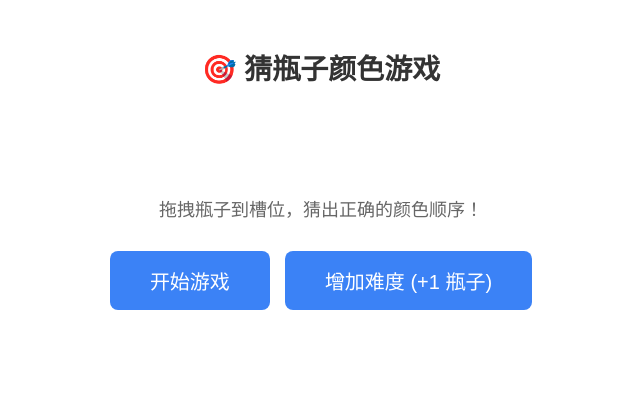
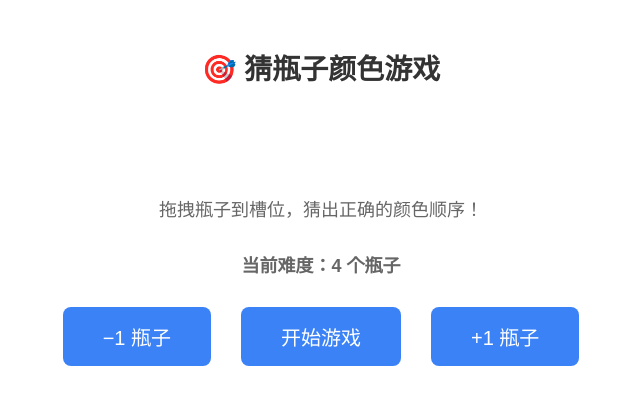
Before and after one commit to Ren-Xin-Yu/Bottle-Guess-Game, a React (Vite) app: page / in a window 1280 px wide. Shown: the top 404 px of the page, without its empty margins (319-959 px from the left). Built offline with nearby package versions, Linux system fonts and the light colour scheme.

Commit message:
Initialize the game

```diff
--- a/src/App.jsx
+++ b/src/App.jsx
@@ -5,20 +5,24 @@ const BASE_COLORS = ["red", "blue", "green", "yellow"];
 const EXTRA_COLORS = ["purple", "orange", "pink", "cyan"];
 
 export default function App() {
+  /* ---------- 难度 ---------- */
   const [colors, setColors] = useState([...BASE_COLORS]);
-  const [numSlots, setNumSlots] = useState(4); // 初始槽位数量
+  const [numSlots, setNumSlots] = useState(4);
 
+  /* ---------- 游戏状态 ---------- */
   const [answer, setAnswer] = useState([]);
-  const [guess, setGuess] = useState(Array(numSlots).fill(null));
+  const [guess, setGuess] = useState(Array(4).fill(null));
   const [history, setHistory] = useState([]);
   const [gameStarted, setGameStarted] = useState(false);
   const [gameWon, setGameWon] = useState(false);
+  const [showAnswer, setShowAnswer] = useState(false);
+  const [showHistory, setShowHistory] = useState(true);
 
+  /* ---------- 拖拽 ---------- */
   const [dragIndex, setDragIndex] = useState(null);
   const [dragColor, setDragColor] = useState(null);
 
-  const [showHistory, setShowHistory] = useState(true);
-
+  /* ---------- 开始游戏 ---------- */
   const startGame = () => {
     const shuffled = [...colors].sort(() => Math.random() - 0.5);
     setAnswer(shuffled.slice(0, numSlots));
@@ -26,59 +30,102 @@ export default function App() {
     setHistory([]);
     setGameStarted(true);
     setGameWon(false);
+    setShowAnswer(false);
   };
 
+  /* ---------- 返回开始 ---------- */
+  const backToStart = () => {
+    setGameStarted(false);
+    setGameWon(false);
+    setAnswer([]);
+    setGuess(Array(numSlots).fill(null));
+    setHistory([]);
+    setShowAnswer(false);
+  };
+
+  /* ---------- 提交 ---------- */
   const filledCount = guess.filter(c => c !== null).length;
   const isGuessFull = filledCount === numSlots;
 
   const submitGuess = () => {
     if (!isGuessFull) return;
-    const correctCount = guess.filter((color, i) => color === answer[i]).length;
+
+    const correctCount = guess.filter(
+      (color, i) => color === answer[i]
+    ).length;
+
     setHistory(prev => [...prev, { guess: [...guess], correctCount }]);
-    if (correctCount === numSlots) setGameWon(true);
-    else setGuess(Array(numSlots).fill(null));
+
+    if (correctCount === numSlots) {
+      setGameWon(true);
+    } else {
+      setGuess(Array(numSlots).fill(null));
+    }
   };
 
-  // 拖拽逻辑
+  /* ---------- 拖拽逻辑 ---------- */
   const handleDragStartPool = (color) => {
     setDragColor(color);
     setDragIndex(null);
   };
+
   const handleDragStartSlot = (index) => {
     setDragIndex(index);
     setDragColor(null);
   };
+
   const handleDropSlot = (index) => {
     setGuess(prev => {
-      const newGuess = [...prev];
+      const next = [...prev];
+
       if (dragIndex !== null) {
-        const temp = newGuess[index];
-        newGuess[index] = newGuess[dragIndex];
-        newGuess[dragIndex] = temp;
+        const tmp = next[index];
+        next[index] = next[dragIndex];
+        next[dragIndex] = tmp;
       } else if (dragColor !== null) {
-        newGuess[index] = dragColor;
+        next[index] = dragColor;
       }
-      return newGuess;
+
+      return next;
     });
+
     setDragIndex(null);
     setDragColor(null);
   };
-  const removeFromSlot = (i) => setGuess(prev => {
-    const newGuess = [...prev];
-    newGuess[i] = null;
-    return newGuess;
-  });
 
-  const toggleHistory = () => setShowHistory(prev => !prev);
+  const removeFromSlot = (i) => {
+    setGuess(prev => {
+      const next = [...prev];
+      next[i] = null;
+      return next;
+    });
+  };
+
+  /* ---------- 其他 ---------- */
+  const toggleHistory = () => setShowHistory(p => !p);
 
   const addColor = () => {
-    if (colors.length >= 8) return;
-    const nextColor = EXTRA_COLORS[colors.length - BASE_COLORS.length];
+    if (numSlots >= 8) return;
+
+    const nextColor =
+      colors.length < BASE_COLORS.length
+        ? BASE_COLORS[colors.length]
+        : EXTRA_COLORS[colors.length - BASE_COLORS.length];
+
     setColors(prev => [...prev, nextColor]);
     setNumSlots(prev => prev + 1);
     setGuess(prev => [...prev, null]);
   };
 
+  const removeColor = () => {
+    if (numSlots <= 2) return;
+
+    setColors(prev => prev.slice(0, -1));
+    setNumSlots(prev => prev - 1);
+    setGuess(prev => prev.slice(0, -1));
+  };
+
+  /* ---------- UI ---------- */
   return (
     <div className="app">
       <h1>🎯 猜瓶子颜色游戏</h1>
@@ -86,10 +133,30 @@ export default function App() {
       {!gameStarted ? (
         <div className="start-screen">
           <p>拖拽瓶子到槽位，猜出正确的颜色顺序！</p>
-          <div>
-            <button className="start-btn" onClick={startGame}>开始游戏</button>
-            <button className="start-btn" onClick={addColor} disabled={colors.length >= 8}>
-              增加难度 (+1 瓶子)
+          <p className="rule">当前难度：{numSlots} 个瓶子</p>
+
+          <div className="difficulty-controls">
+            <button
+              className="start-btn"
+              onClick={removeColor}
+              disabled={numSlots <= 2}
+            >
+              −1 瓶子
+            </button>
+
+            <button
+              className="start-btn"
+              onClick={startGame}
+            >
+              开始游戏
+            </button>
+
+            <button
+              className="start-btn"
+              onClick={addColor}
+              disabled={numSlots >= 8}
+            >
+              +1 瓶子
             </button>
           </div>
         </div>
@@ -98,13 +165,29 @@ export default function App() {
           {gameWon && (
             <div className="win-message">
               🎉 恭喜你！用 {history.length} 次猜对了！
-              <button className="restart-btn" onClick={startGame}>再玩一次</button>
+              <button
+                className="restart-btn"
+                onClick={startGame}
+              >
+                再玩一次
+              </button>
             </div>
           )}
 
           <div className="controls">
             <button className="start-btn" onClick={toggleHistory}>
               {showHistory ? "隐藏历史" : "显示历史"}
+            </button>
+
+            <button
+              className="start-btn"
+              onClick={() => setShowAnswer(p => !p)}
+            >
+              {showAnswer ? "隐藏答案" : "查看答案"}
+            </button>
+
+            <button className="start-btn" onClick={backToStart}>
+              返回开始
             </button>
           </div>
 
@@ -124,12 +207,11 @@ export default function App() {
               <div
                 key={i}
                 className="slot"
-                onDragOver={(e) => e.preventDefault()}
+                onDragOver={e => e.preventDefault()}
                 onDrop={() => handleDropSlot(i)}
               >
                 {c && (
                   <div
-                    key={`${c}-${i}`}
                     className={`bottle ${c}`}
                     draggable
                     onDragStart={() => handleDragStartSlot(i)}
@@ -140,22 +222,46 @@ export default function App() {
             ))}
           </div>
 
-          <button className="submit-btn" onClick={submitGuess} disabled={!isGuessFull || gameWon}>
-            {isGuessFull ? "确定" : `还需填入 ${numSlots - filledCount} 个瓶子`}
+          <button
+            className="submit-btn"
+            onClick={submitGuess}
+            disabled={!isGuessFull || gameWon}
+          >
+            {isGuessFull
+              ? "确定"
+              : `还需填入 ${numSlots - filledCount} 个瓶子`}
           </button>
+
+          {showAnswer && (
+            <div className="answer">
+              <h3>答案</h3>
+              <div className="answer-bottles">
+                {answer.map((c, i) => (
+                  <div key={i} className={`bottle ${c}`} />
+                ))}
+              </div>
+            </div>
+          )}
 
           {showHistory && history.length > 0 && (
             <div className="history">
               <h3>历史记录</h3>
               {history.map((h, idx) => (
                 <div key={idx} className="history-item">
-                  <span className="round">第 {idx + 1} 次:</span>
+                  <span className="round">
+                    第 {idx + 1} 次:
+                  </span>
                   <div className="history-bottles">
                     {h.guess.map((color, i) => (
-                      <div key={i} className={`bottle small ${color}`} />
+                      <div
+                        key={i}
+                        className={`bottle small ${color}`}
+                      />
                     ))}
                   </div>
-                  <span className="result">✓ {h.correctCount} 个正确</span>
+                  <span className="result">
+                    ✓ {h.correctCount} 个正确
+                  </span>
                 </div>
               ))}
             </div>
--- a/src/index.css
+++ b/src/index.css
@@ -252,3 +252,34 @@ h1 {
 .controls {
   margin: 10px 0;
 }
+
+.answer {
+  margin-top: 20px;
+  padding: 15px;
+  background: #fff7ed;
+  border: 2px dashed #fb923c;
+  border-radius: 8px;
+  text-align: center;
+}
+
+.answer h3 {
+  margin: 0 0 10px;
+  color: #c2410c;
+}
+
+.answer-bottles {
+  display: flex;
+  justify-content: center;
+  gap: 10px;
+}
+
+.controls .start-btn + .start-btn {
+  margin-left: 12px;
+}
+
+.difficulty-controls {
+  display: flex;
+  justify-content: center;
+  gap: 15px;
+  flex-wrap: wrap;
+}
```
